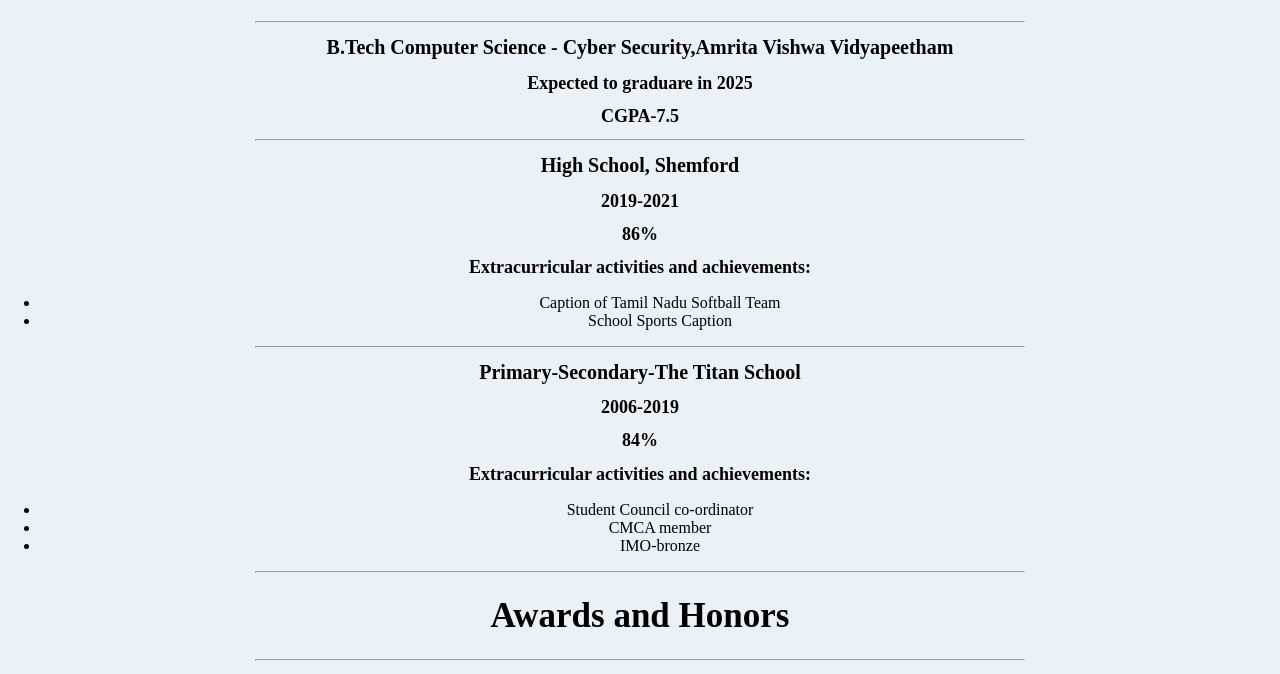
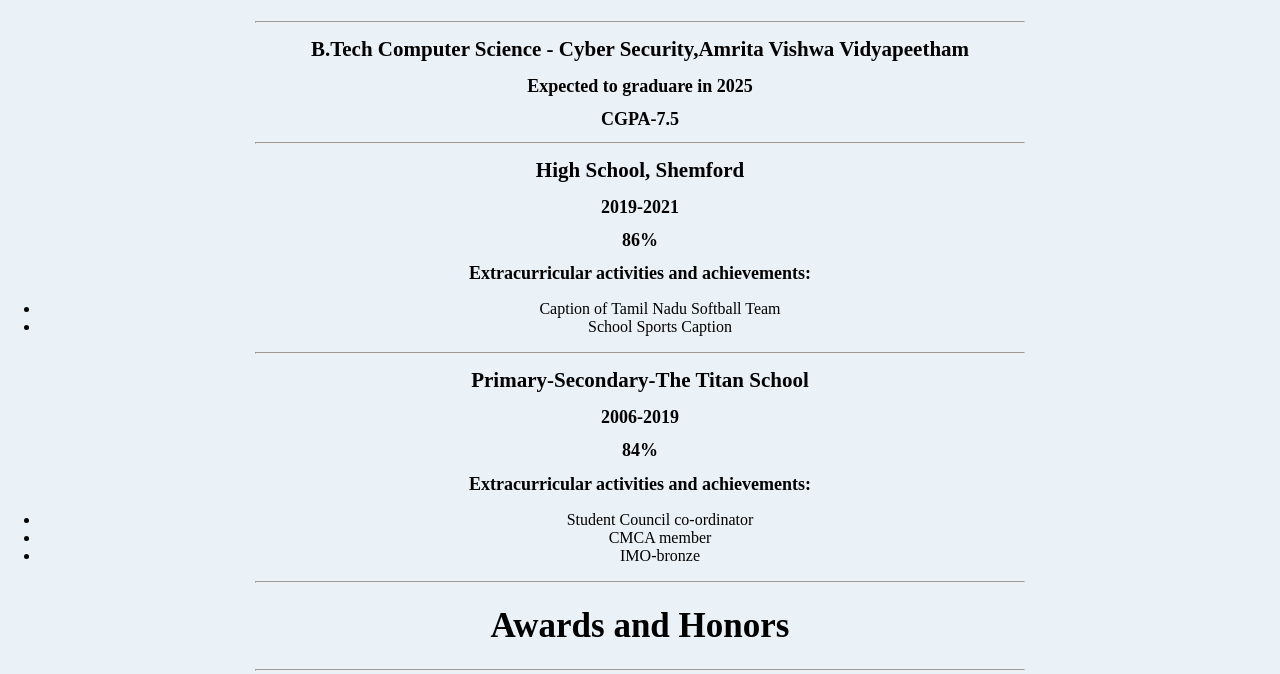
Before and after one commit to Vinoth0503/20CYS202-UID, a plain HTML site: page personal_website/html/skill.html in a window 1280 px wide. Shown: the part 118-792 px from the top of the page. Drawn offline with Linux system fonts and the light colour scheme.

Commit message:
Update skill.html

```diff
--- a/personal_website/html/skill.html
+++ b/personal_website/html/skill.html
@@ -51,11 +51,11 @@
     </nav>
     <h1 style="text-align: center; font-size: 35;">Education</h1>
     <hr style="width:60%; margin-center:50">
-    <h1 style="text-align: center; font-size: 20;">B.Tech Computer Science - Cyber Security,Amrita Vishwa Vidyapeetham</h1>
+    <h1 style="text-align: center; font-size: 21;">B.Tech Computer Science - Cyber Security,Amrita Vishwa Vidyapeetham</h1>
     <h1 style="text-align: center; font-size: 18;">Expected to graduare in 2025</h1>
     <h1 style="text-align: center; font-size: 18;">CGPA-7.5</h1>
     <hr style="width:60%; margin-center:50">
-    <h1 style="text-align: center; font-size: 20;">High School, Shemford</h1>
+    <h1 style="text-align: center; font-size: 21;">High School, Shemford</h1>
     <h1 style="text-align: center; font-size: 18;">2019-2021</h1>
     <h1 style="text-align: center; font-size: 18;">86%</h1>
     <h1 style="text-align: center; font-size: 18;">Extracurricular activities and achievements:</h1>
@@ -64,7 +64,7 @@
         <li>School Sports Caption</li>
     </ul style="text-align: center;">
     <hr style="width:60%; margin-center:50">
-    <h1 style="text-align: center; font-size: 20;">Primary-Secondary-The Titan School</h1>
+    <h1 style="text-align: center; font-size: 21;">Primary-Secondary-The Titan School</h1>
     <h1 style="text-align: center; font-size: 18;">2006-2019</h1>
     <h1 style="text-align: center; font-size: 18;">84%</h1>
     <h1 style="text-align: center; font-size: 18;">Extracurricular activities and achievements:</h1>
```
